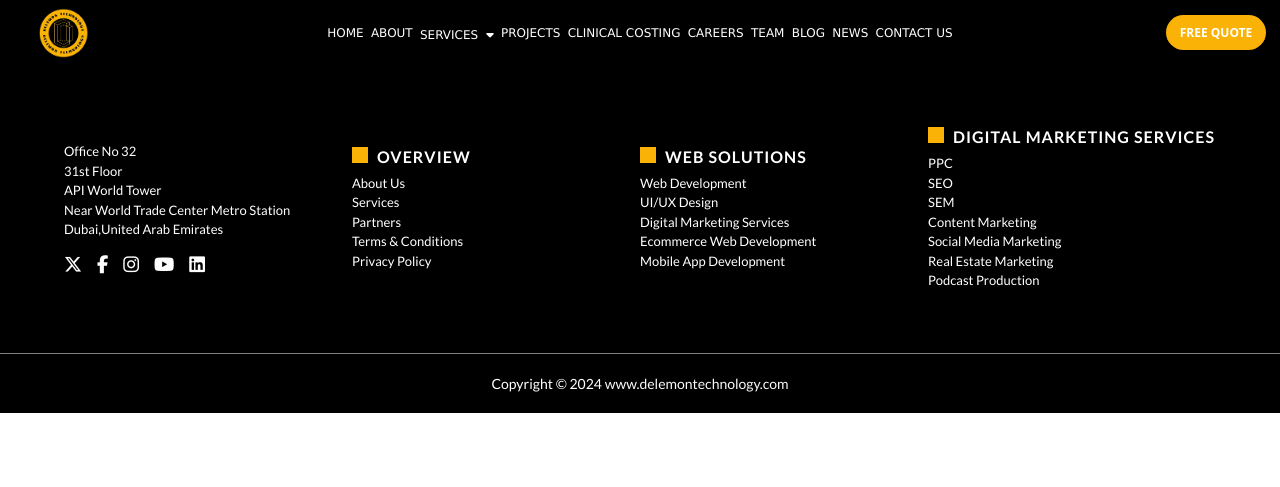
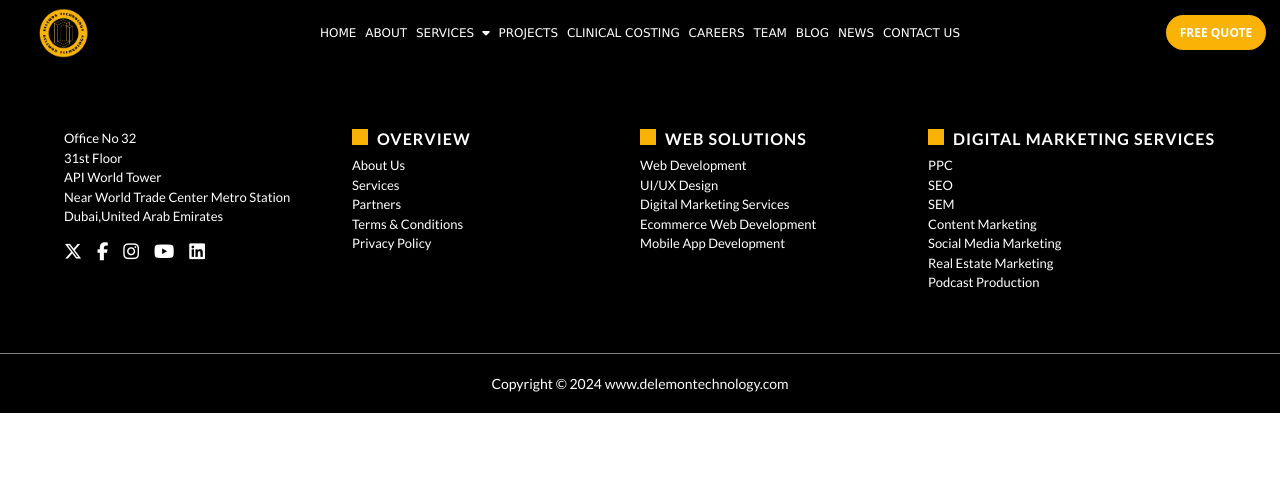
Before and after one commit to DelemonTechCorp/Delemontechnology, a Django app: page /base in a window 1280 px wide. Shown: the top 487 px of the page. Run offline with Django 4.2, Linux system fonts and the light colour scheme; some libraries are stand-ins or nearby versions.

Commit message:
updating

```diff
--- a/Delemon_App/templates/base.html
+++ b/Delemon_App/templates/base.html
@@ -35,6 +35,7 @@ j=d.createElement(s),dl=l!='dataLayer'?'&l='+l:'';j.async=true;j.src=
     <link href="https://cdn.jsdelivr.net/npm/bootstrap@5.0.2/dist/css/bootstrap.min.css" rel="stylesheet" integrity="sha384-EVSTQN3/azprG1Anm3QDgpJLIm9Nao0Yz1ztcQTwFspd3yD65VohhpuuCOmLASjC" crossorigin="anonymous">
 </head>
 <style>
+
    .social-medias{
     display: flex;
     flex-direction: column;
--- a/Delemon_App/templates/components/footer.html
+++ b/Delemon_App/templates/components/footer.html
@@ -114,7 +114,7 @@
         display: flex;
         flex-direction: column;
         align-items: flex-start;
-        justify-content: center;
+        /* justify-content: center; */
     }
     .footer-base-screen-view{
         height: 60px;
--- a/Delemon_App/templates/components/header.html
+++ b/Delemon_App/templates/components/header.html
@@ -56,10 +56,11 @@ a{
         .navbar-sub-2 {
             width: 50%;
             height: 100%;
+            line-height: 0;
             display: flex;
             flex-direction: row;
             align-items: center;
-            justify-content: space-evenly;
+            justify-content: space-between;
         }
         .navbar-logo {
             width: 50px;
@@ -588,7 +589,7 @@ a{
   background-image: linear-gradient(to right, #ffffffff, #ffffffff, #ffffffff, #ffffffff, #ffffffff);
   box-shadow: 0 8px 16px rgba(0,0,0,.2);
   z-index: 9999;
-
+  margin-top: 10px;
   padding: 6px;         /* inner gutter around the white list */
 
 }
```
